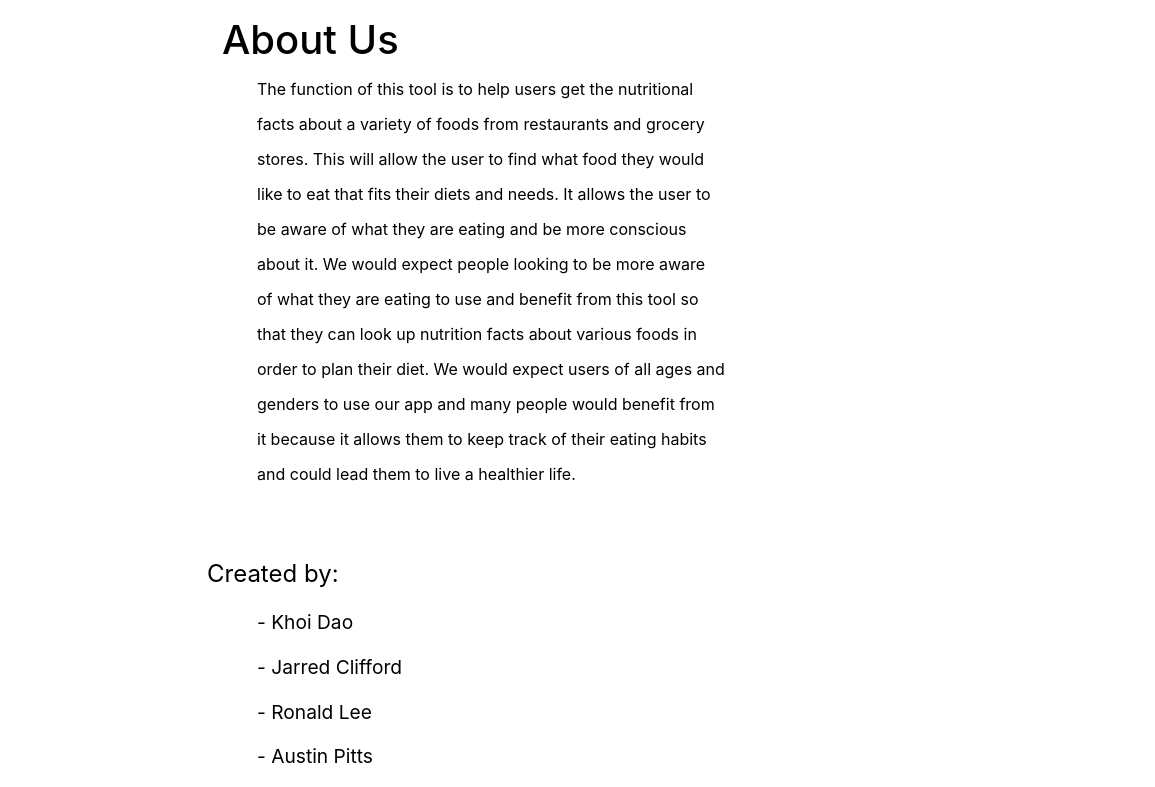
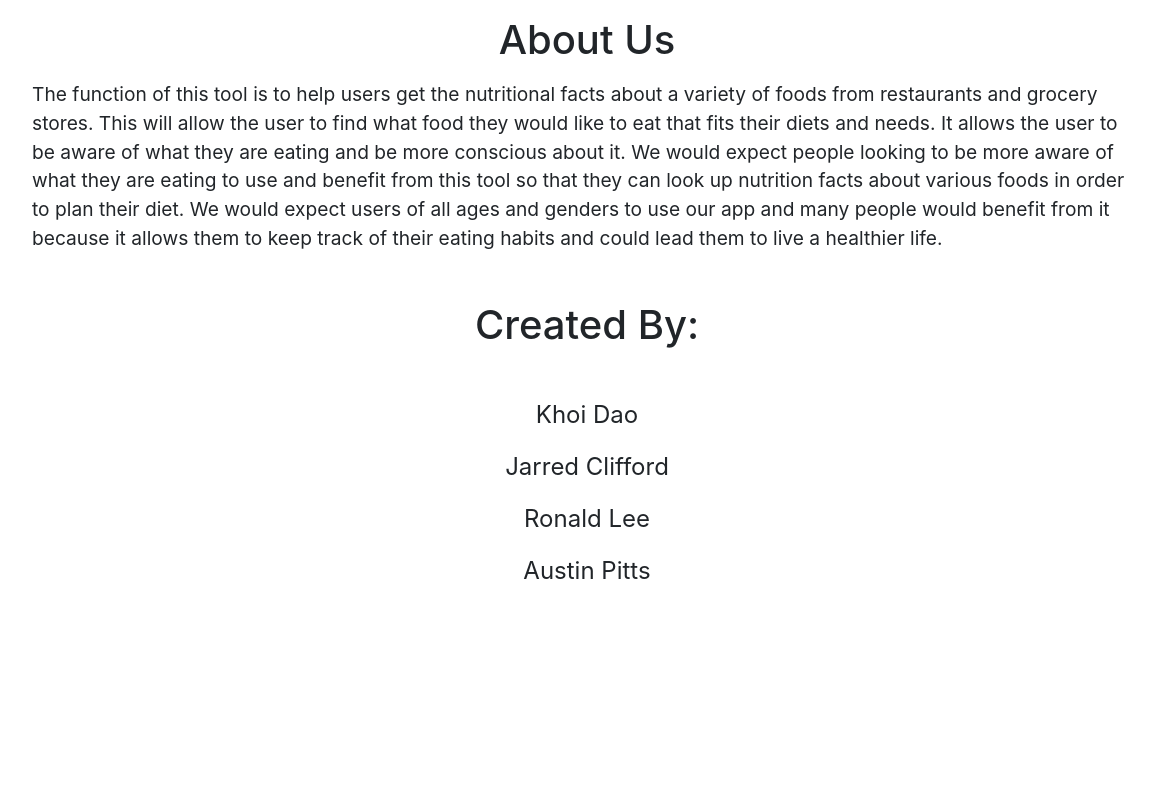
Before and after one commit to leeroddy17/NutritionTracker, a Flask app: page /about-us in a window 1560 px wide. Shown: the part 101-888 px from the top of the page, without its empty margins (193-1348 px from the left). After the commit the page ends 680 px from the top, so only its background shows below. Run offline with Flask 2, Linux system fonts and the light colour scheme.

Commit message:
Formatting for comparison and about page done

```diff
--- a/app.py
+++ b/app.py
@@ -23,34 +23,21 @@ def home():
 def about():
     return render_template("about.html")
 
-@app.route("/comparison")
-def comparison():
-    print(compare)
-    fields = ['item_name','brand_name','nf_calories','nf_serving_weight_grams','nf_total_fat','nf_total_carbohydrate','nf_dietary_fiber'
-                        ,'nf_sodium','nf_cholesterol','nf_sugars','nf_protein']
-    labels = {'brand_name':'Brand','item_name':'Name','nf_calories':'Calories','nf_serving_weight_grams':'Grams','nf_total_fat':'Total Fat','nf_total_carbohydrate':'Carbs'
-                        ,'nf_dietary_fiber':'Fiber','nf_sodium':'Sodium','nf_cholesterol':'Cholesterol','nf_sugars':'Sugars','nf_protein':'Protien'}
-    superDict = {}
-    for field in fields:
-        try:
-            float(compare[0]['fields'][field])
-            superDict[field] = findSuperlatives(compare,field)
-        except:
-            superDict[field] = (None,None)
-    return render_template("comparison.html",compare = compare,fields=fields,superDict = superDict,labels=labels)
 
-@app.route("/comparison", methods=["POST"])
+@app.route("/comparison", methods=["GET", "POST"])
 def displayOptions():
     if request.method == "POST":
         fields = ['item_name','brand_name','nf_calories','nf_serving_weight_grams','nf_total_fat','nf_total_carbohydrate','nf_dietary_fiber'
                         ,'nf_sodium','nf_cholesterol','nf_sugars','nf_protein']
-        labels = {'brand_name':'Brand','item_name':'Name','nf_calories':'Calories','nf_serving_weight_grams':'Grams','nf_total_fat':'Total Fat','nf_total_carbohydrate':'Carbs'
-                        ,'nf_dietary_fiber':'Fiber','nf_sodium':'Sodium','nf_cholesterol':'Cholesterol','nf_sugars':'Sugars','nf_protein':'Protien'}
+        labels = {'brand_name': 'Brand', 'item_name': 'Name', 'nf_calories': 'Calories',
+                  'nf_serving_weight_grams': 'Grams', 'nf_total_fat': 'Total Fat (g)', 'nf_total_carbohydrate': 'Carbs (g)'
+            , 'nf_dietary_fiber': 'Fiber (g)', 'nf_sodium': 'Sodium (mg)', 'nf_cholesterol': 'Cholesterol (mg)',
+                  'nf_sugars': 'Sugars (g)', 'nf_protein': 'Protein (g)'}
         try:
             searchItem = request.form["foodItem"]
             print(searchItem)
             hits = querry(searchItem,fields=fields)
-            print(hits)
+            print("hits: ", hits)
             return render_template("comparison.html",options=hits,labels=labels)
         except:
             try:
@@ -72,6 +59,24 @@ def displayOptions():
                     superDict[field] = (None,None)
             print(superDict)
             return render_template("comparison.html",compare = compare,fields=fields, superDict = superDict, labels=labels)
+
+    else:
+        print(compare)
+        fields = ['item_name', 'brand_name', 'nf_calories', 'nf_serving_weight_grams', 'nf_total_fat',
+                  'nf_total_carbohydrate', 'nf_dietary_fiber'
+            , 'nf_sodium', 'nf_cholesterol', 'nf_sugars', 'nf_protein']
+        labels = {'brand_name': 'Brand', 'item_name': 'Name', 'nf_calories': 'Calories',
+                  'nf_serving_weight_grams': 'Grams', 'nf_total_fat': 'Total Fat (g)', 'nf_total_carbohydrate': 'Carbs (g)'
+            , 'nf_dietary_fiber': 'Fiber (g)', 'nf_sodium': 'Sodium (mg)', 'nf_cholesterol': 'Cholesterol (mg)',
+                  'nf_sugars': 'Sugars (g)', 'nf_protein': 'Protein (g)'}
+        superDict = {}
+        for field in fields:
+            try:
+                float(compare[0]['fields'][field])
+                superDict[field] = findSuperlatives(compare, field)
+            except:
+                superDict[field] = (None, None)
+        return render_template("comparison.html", compare=compare, fields=fields, superDict=superDict, labels=labels)
 
 @app.route("/<foodItem>/<sortCat>/<sortOrder>/")
 def search(foodItem, sortCat, sortOrder):
--- a/templates/about.html
+++ b/templates/about.html
@@ -5,27 +5,35 @@
 
 
 {% block content %}
-<div class="container" style="margin-left: 400px; margin-right: 50px; line-height: 35px; color:black; font-size: 100%">
-    <h1>About Us</h1>
-</div>
-<p style="margin-left: 450px; margin-right: 50px; line-height: 35px; color:black; font-size: 100%; width: 30%;">
+<div class="container">
+    <center>
+        <h1 class="mb-3">About Us</h1>
+    </center>
 
-    The function of this tool is to help users get the nutritional facts about a variety of foods from restaurants and grocery stores.
-    This will allow the user to find what food they would like to eat that fits their diets and needs.
-    It allows the user to be aware of what they are eating and be more conscious about it.
-    We would expect people looking to be more aware of what they are eating to use and benefit from this tool so that they can look up nutrition facts about various foods in order to plan their diet.
-    We would expect users of all ages and genders to use our app and many people would benefit from it because it allows them to keep track of their eating habits and could lead them to live a healthier life.
 
-</p>
-<br>
-<br>
-            <p style = "margin-left: 400px; font-size: 150%; color:black" >Created by:</p>
-            <p style = "margin-left: 450px; font-size: 120%; color:black">- Khoi Dao</p>
-            <p style = "margin-left: 450px; font-size: 120%; color:black">- Jarred Clifford</p>
-            <p style = "margin-left: 450px; font-size: 120%; color:black">- Ronald Lee</p>
-            <p style = "margin-left: 450px; font-size: 120%; color:black">- Austin Pitts</p>
+    <p style="font-size: 120%" class="mb-5">
+        The function of this tool is to help users get the nutritional facts about a variety of foods from restaurants and grocery stores.
+        This will allow the user to find what food they would like to eat that fits their diets and needs.
+        It allows the user to be aware of what they are eating and be more conscious about it.
+        We would expect people looking to be more aware of what they are eating to use and benefit from this tool so that they can look up nutrition facts about various foods in order to plan their diet.
+        We would expect users of all ages and genders to use our app and many people would benefit from it because it allows them to keep track of their eating habits and could lead them to live a healthier life.
+    </p>
+
+    <center>
+        <h1 class="mb-5">Created By:</h1>
 
 
 
-        </p>
+    <p style = "font-size: 150%;">Khoi Dao</p>
+    <p style = "font-size: 150%;">Jarred Clifford</p>
+    <p style = "font-size: 150%;">Ronald Lee</p>
+    <p style = "font-size: 150%;">Austin Pitts</p>
+
+    </center>
+</div>
+
+<br>
+<br>
+
+
 {% endblock %}
```
Also changed, not shown: templates/comparison.html (+28 -16 lines).
